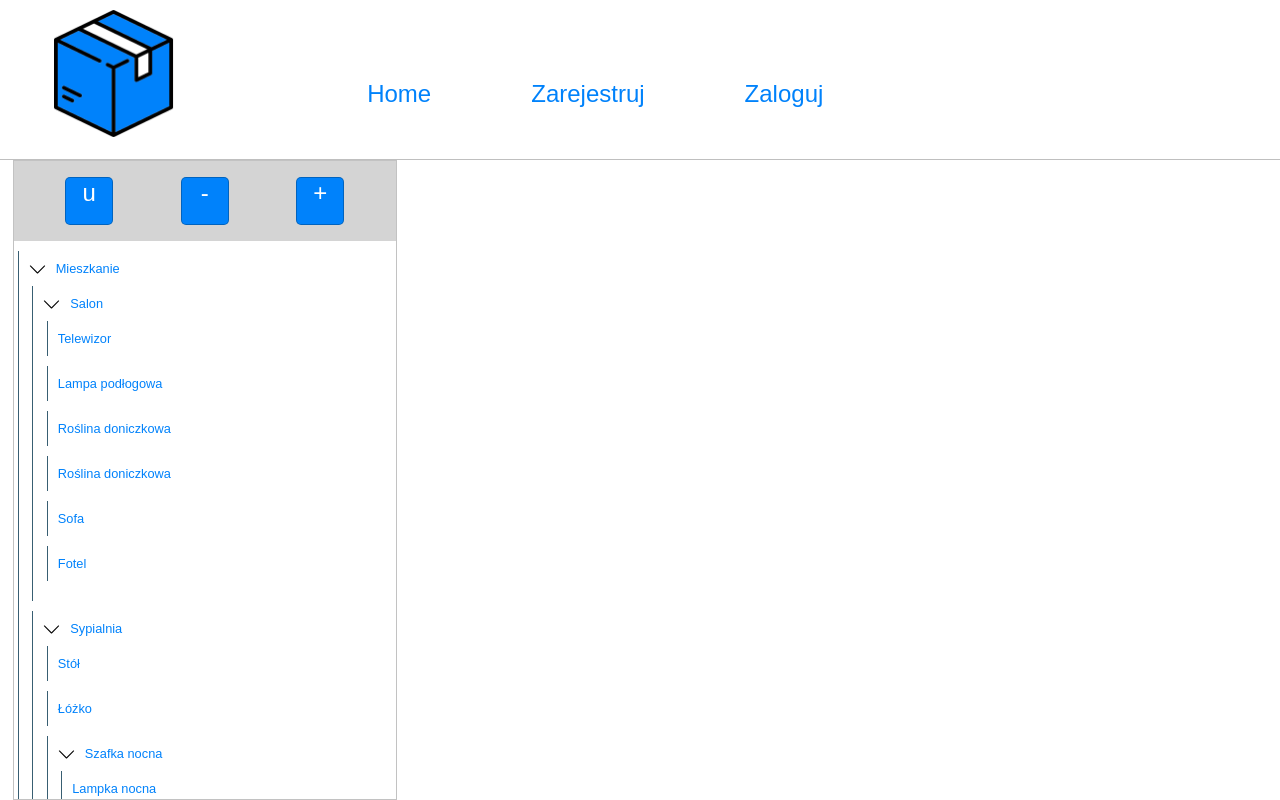
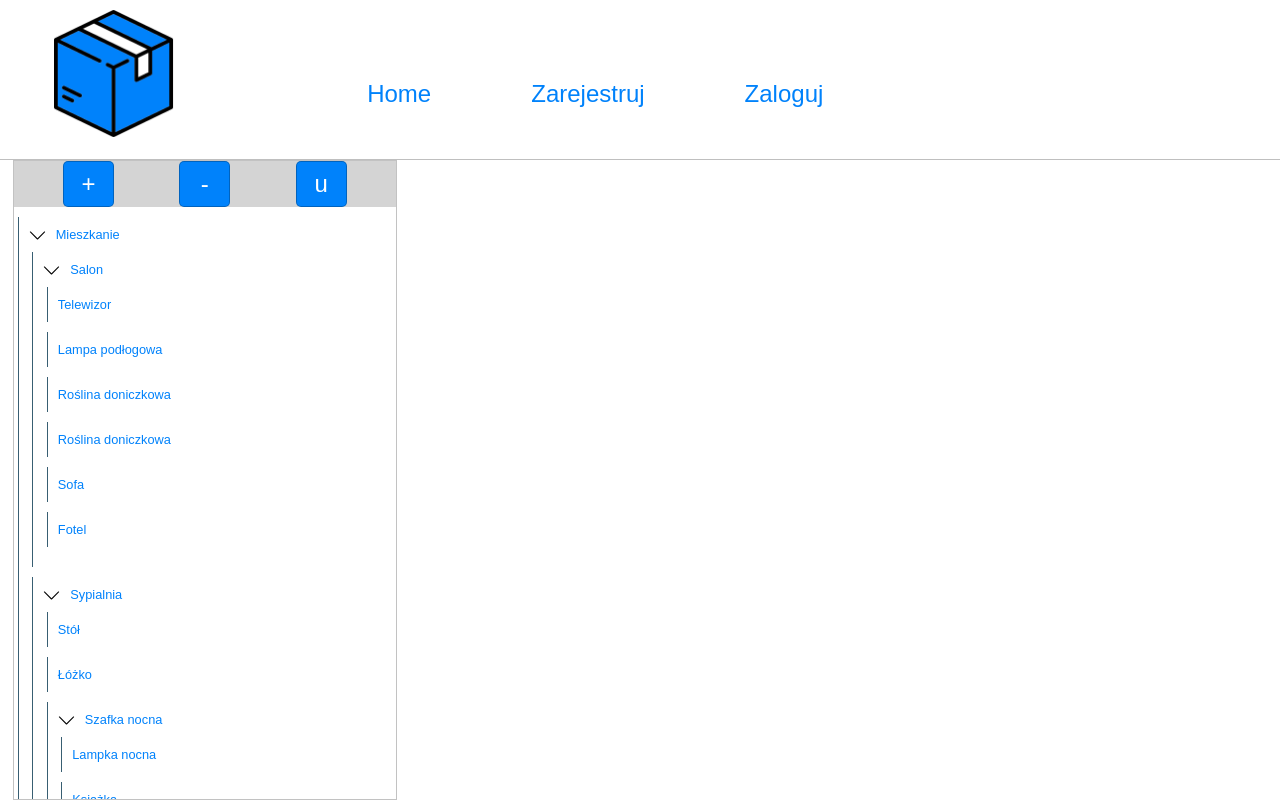
Before and after one commit to Inwentaryzacja/InwentaryzacjaIPZ, a Vue app in the folder frontend/: page / in a window 1280 px wide. Built offline with nearby package versions, Linux system fonts and the light colour scheme.

Commit message:
Make text on buttons scale well

```diff
--- a/frontend/src/components/TreeSidebar.vue
+++ b/frontend/src/components/TreeSidebar.vue
@@ -59,7 +59,7 @@ onMounted(async () => {
   background-color: #d4d4d4;
   text-align: center;
   display: flex;
-  flex-direction: row;
+  flex-direction: row-reverse;
   justify-content: space-evenly;
   gap: 2vh;
   align-items: baseline;
@@ -67,12 +67,15 @@ onMounted(async () => {
 }
 
 .option {
-  width: 6vh;
-  height: 6vh;
-  margin-top: 2vh;
-  margin-bottom: 2vh;
-  line-height: 30px;
-  display: inline-block;
+  padding-top: 1vh;
+  padding-bottom: 1vh;
+  padding-left: 1vh;
+  padding-right: 1vh;
+  width: 4vw;
+
+  /* line-height: 1.5rem; */
+  /* display: inline-block; */
+
   vertical-align: middle;
   font-size: 1.5rem;
   text-align: center;
```
